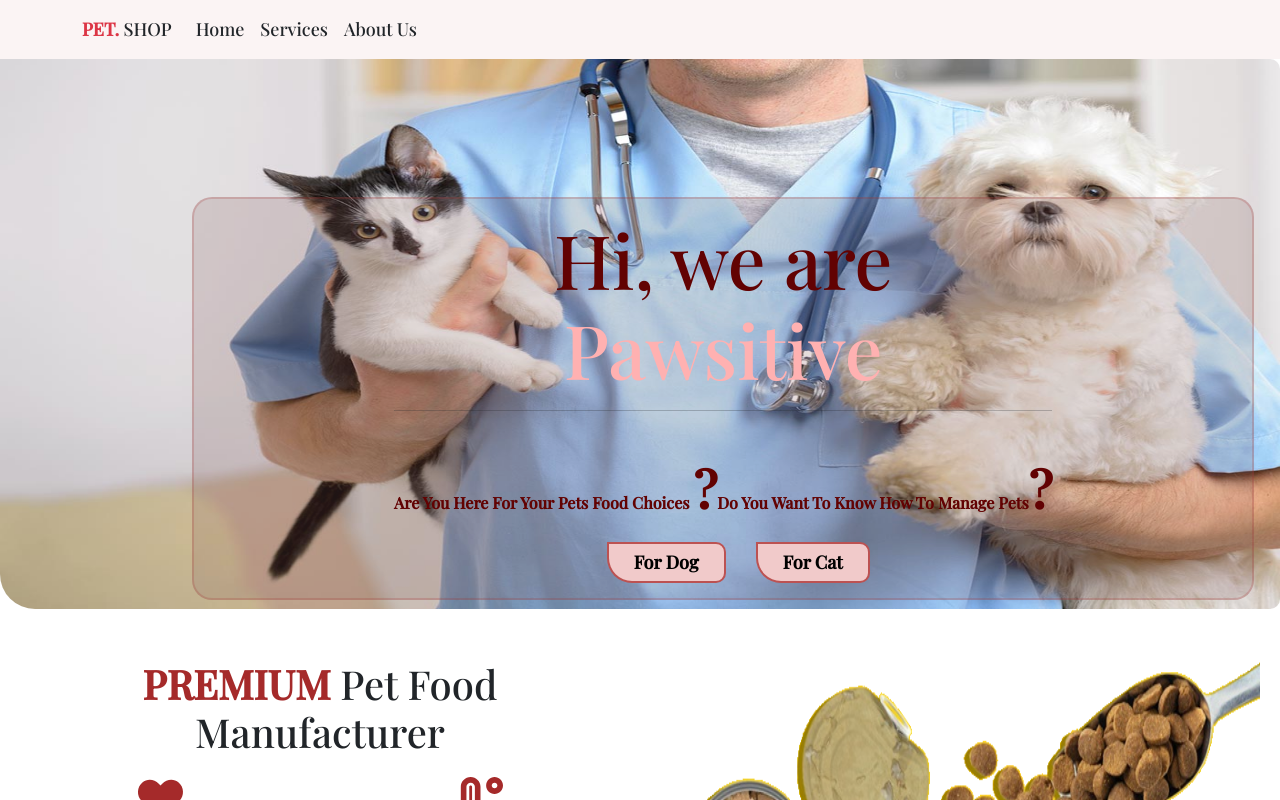
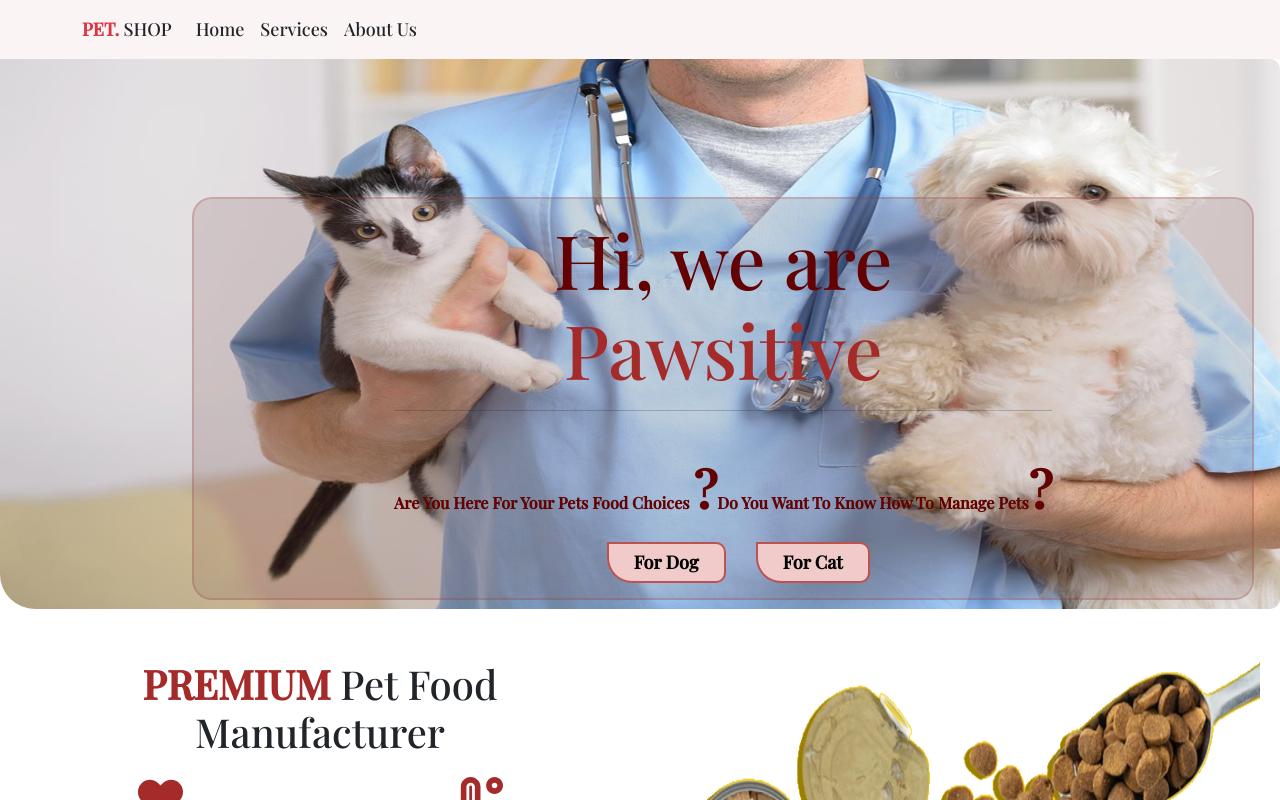
Before and after one commit to tonny29/Pet-Shop-Services, a React (Create React App) app: page / in a window 1280 px wide. Shown: the top 800 px of the page. Built offline with nearby package versions, Linux system fonts and the light colour scheme.

Commit message:
color update

```diff
--- a/src/Pages/Home/Home.css
+++ b/src/Pages/Home/Home.css
@@ -14,6 +14,9 @@
     border: 2px solid #a52a2a35;
     border-radius: 20px;
     /* font-weight: 600; */
+}
+.pawsitive{
+    color: brown;
 }
 
 .text-block h1 {
--- a/src/Pages/Home/Home.js
+++ b/src/Pages/Home/Home.js
@@ -11,7 +11,7 @@ const Home = () => {
                     <img src={homeImg} alt="" />
                 </div>
                 <div class="text-block">
-                    <h1>Hi, we are <br /> <span style={{ color: "rgb(353, 177, 177)" }}>Pawsitive</span> </h1>
+                    <h1>Hi, we are <br /> <span className='pawsitive'>Pawsitive</span> </h1>
                     <hr />
                     <br />
                     <p>Are You Here For Your Pets Food Choices <span style={{fontSize:'50px'}}>?</span>
```
